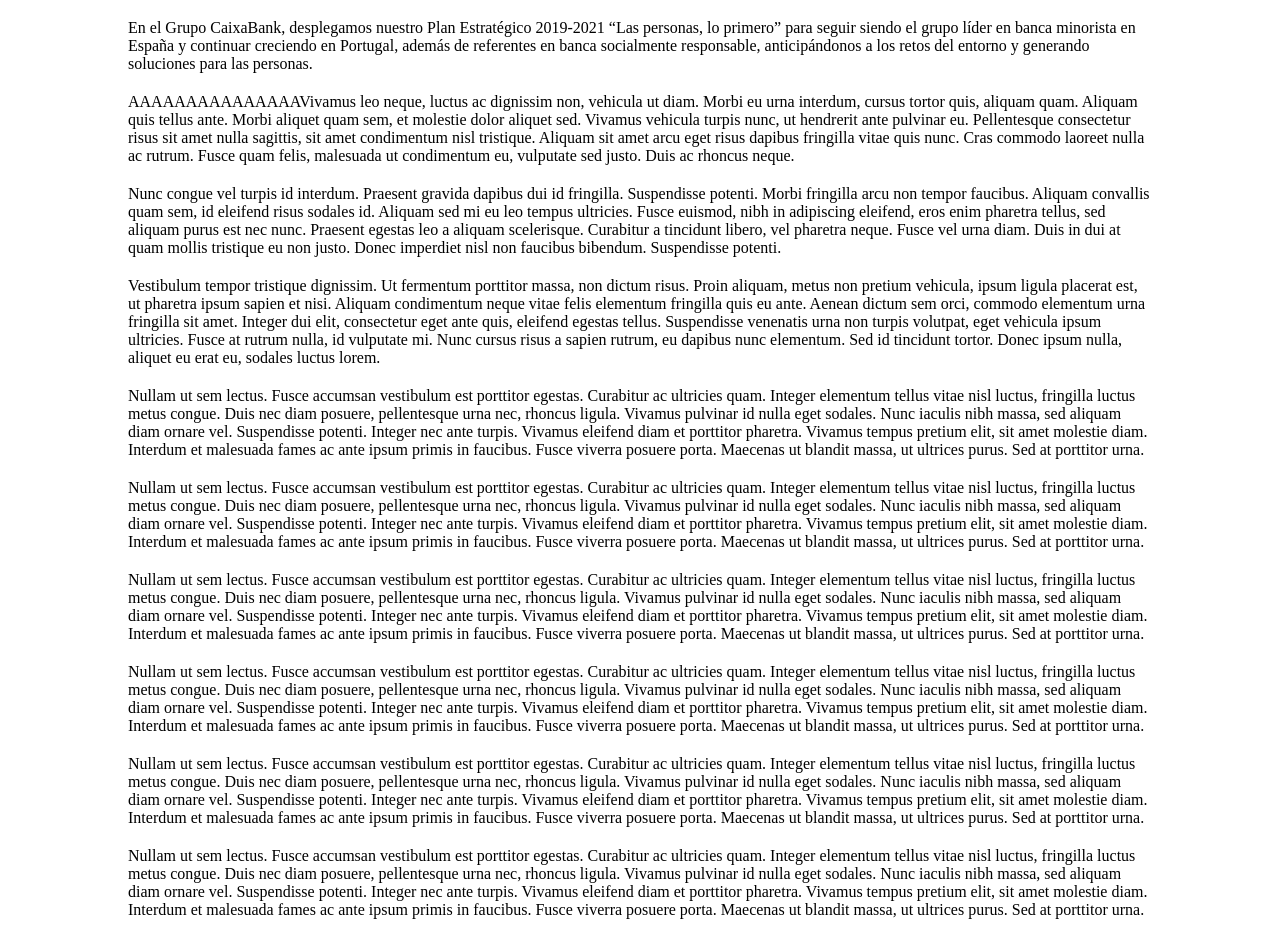
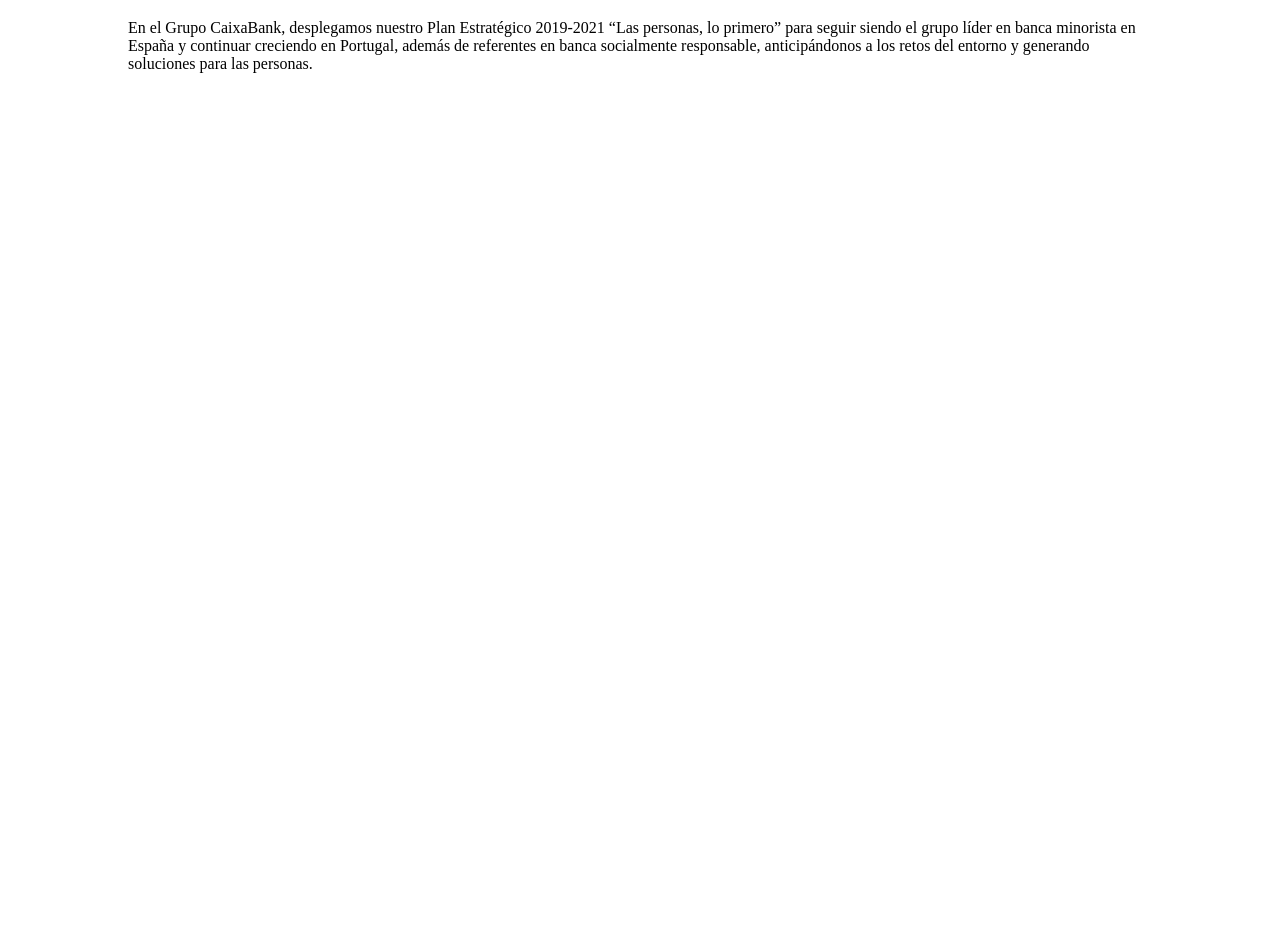
Before and after one commit to miguel7gl/miguel7gl.github.io, a plain HTML site: page quienes-somos.html in a window 1280 px wide. Shown: the part 81-1020 px from the top of the page. After the commit the page ends 800 px from the top, so only its background shows below. Drawn offline with Linux system fonts and the light colour scheme.

Commit message:
03/02/2022

```diff
--- a/quienes-somos.html
+++ b/quienes-somos.html
@@ -29,23 +29,6 @@
 
             <p>En el Grupo CaixaBank, desplegamos nuestro Plan Estratégico 2019-2021 “Las personas, lo primero” para seguir siendo el grupo líder en banca minorista en España y continuar creciendo en Portugal, además de referentes en banca socialmente responsable, anticipándonos a los retos del entorno y generando soluciones para las personas.</p>
 
-            <p>AAAAAAAAAAAAAAAVivamus leo neque, luctus ac dignissim non, vehicula ut diam. Morbi eu urna interdum, cursus tortor quis, aliquam quam. Aliquam quis tellus ante. Morbi aliquet quam sem, et molestie dolor aliquet sed. Vivamus vehicula turpis nunc, ut hendrerit ante pulvinar eu. Pellentesque consectetur risus sit amet nulla sagittis, sit amet condimentum nisl tristique. Aliquam sit amet arcu eget risus dapibus fringilla vitae quis nunc. Cras commodo laoreet nulla ac rutrum. Fusce quam felis, malesuada ut condimentum eu, vulputate sed justo. Duis ac rhoncus neque.</p>
-
-            <p>Nunc congue vel turpis id interdum. Praesent gravida dapibus dui id fringilla. Suspendisse potenti. Morbi fringilla arcu non tempor faucibus. Aliquam convallis quam sem, id eleifend risus sodales id. Aliquam sed mi eu leo tempus ultricies. Fusce euismod, nibh in adipiscing eleifend, eros enim pharetra tellus, sed aliquam purus est nec nunc. Praesent egestas leo a aliquam scelerisque. Curabitur a tincidunt libero, vel pharetra neque. Fusce vel urna diam. Duis in dui at quam mollis tristique eu non justo. Donec imperdiet nisl non faucibus bibendum. Suspendisse potenti.</p>
-
-            <p>Vestibulum tempor tristique dignissim. Ut fermentum porttitor massa, non dictum risus. Proin aliquam, metus non pretium vehicula, ipsum ligula placerat est, ut pharetra ipsum sapien et nisi. Aliquam condimentum neque vitae felis elementum fringilla quis eu ante. Aenean dictum sem orci, commodo elementum urna fringilla sit amet. Integer dui elit, consectetur eget ante quis, eleifend egestas tellus. Suspendisse venenatis urna non turpis volutpat, eget vehicula ipsum ultricies. Fusce at rutrum nulla, id vulputate mi. Nunc cursus risus a sapien rutrum, eu dapibus nunc elementum. Sed id tincidunt tortor. Donec ipsum nulla, aliquet eu erat eu, sodales luctus lorem.</p>
-
-            <p>Nullam ut sem lectus. Fusce accumsan vestibulum est porttitor egestas. Curabitur ac ultricies quam. Integer elementum tellus vitae nisl luctus, fringilla luctus metus congue. Duis nec diam posuere, pellentesque urna nec, rhoncus ligula. Vivamus pulvinar id nulla eget sodales. Nunc iaculis nibh massa, sed aliquam diam ornare vel. Suspendisse potenti. Integer nec ante turpis. Vivamus eleifend diam et porttitor pharetra. Vivamus tempus pretium elit, sit amet molestie diam. Interdum et malesuada fames ac ante ipsum primis in faucibus. Fusce viverra posuere porta. Maecenas ut blandit massa, ut ultrices purus. Sed at porttitor urna. </p>
-
-            <p>Nullam ut sem lectus. Fusce accumsan vestibulum est porttitor egestas. Curabitur ac ultricies quam. Integer elementum tellus vitae nisl luctus, fringilla luctus metus congue. Duis nec diam posuere, pellentesque urna nec, rhoncus ligula. Vivamus pulvinar id nulla eget sodales. Nunc iaculis nibh massa, sed aliquam diam ornare vel. Suspendisse potenti. Integer nec ante turpis. Vivamus eleifend diam et porttitor pharetra. Vivamus tempus pretium elit, sit amet molestie diam. Interdum et malesuada fames ac ante ipsum primis in faucibus. Fusce viverra posuere porta. Maecenas ut blandit massa, ut ultrices purus. Sed at porttitor urna. </p>
-
-            <p>Nullam ut sem lectus. Fusce accumsan vestibulum est porttitor egestas. Curabitur ac ultricies quam. Integer elementum tellus vitae nisl luctus, fringilla luctus metus congue. Duis nec diam posuere, pellentesque urna nec, rhoncus ligula. Vivamus pulvinar id nulla eget sodales. Nunc iaculis nibh massa, sed aliquam diam ornare vel. Suspendisse potenti. Integer nec ante turpis. Vivamus eleifend diam et porttitor pharetra. Vivamus tempus pretium elit, sit amet molestie diam. Interdum et malesuada fames ac ante ipsum primis in faucibus. Fusce viverra posuere porta. Maecenas ut blandit massa, ut ultrices purus. Sed at porttitor urna. </p>
-
-            <p>Nullam ut sem lectus. Fusce accumsan vestibulum est porttitor egestas. Curabitur ac ultricies quam. Integer elementum tellus vitae nisl luctus, fringilla luctus metus congue. Duis nec diam posuere, pellentesque urna nec, rhoncus ligula. Vivamus pulvinar id nulla eget sodales. Nunc iaculis nibh massa, sed aliquam diam ornare vel. Suspendisse potenti. Integer nec ante turpis. Vivamus eleifend diam et porttitor pharetra. Vivamus tempus pretium elit, sit amet molestie diam. Interdum et malesuada fames ac ante ipsum primis in faucibus. Fusce viverra posuere porta. Maecenas ut blandit massa, ut ultrices purus. Sed at porttitor urna. </p>
-
-            <p>Nullam ut sem lectus. Fusce accumsan vestibulum est porttitor egestas. Curabitur ac ultricies quam. Integer elementum tellus vitae nisl luctus, fringilla luctus metus congue. Duis nec diam posuere, pellentesque urna nec, rhoncus ligula. Vivamus pulvinar id nulla eget sodales. Nunc iaculis nibh massa, sed aliquam diam ornare vel. Suspendisse potenti. Integer nec ante turpis. Vivamus eleifend diam et porttitor pharetra. Vivamus tempus pretium elit, sit amet molestie diam. Interdum et malesuada fames ac ante ipsum primis in faucibus. Fusce viverra posuere porta. Maecenas ut blandit massa, ut ultrices purus. Sed at porttitor urna. </p>
-
-            <p>Nullam ut sem lectus. Fusce accumsan vestibulum est porttitor egestas. Curabitur ac ultricies quam. Integer elementum tellus vitae nisl luctus, fringilla luctus metus congue. Duis nec diam posuere, pellentesque urna nec, rhoncus ligula. Vivamus pulvinar id nulla eget sodales. Nunc iaculis nibh massa, sed aliquam diam ornare vel. Suspendisse potenti. Integer nec ante turpis. Vivamus eleifend diam et porttitor pharetra. Vivamus tempus pretium elit, sit amet molestie diam. Interdum et malesuada fames ac ante ipsum primis in faucibus. Fusce viverra posuere porta. Maecenas ut blandit massa, ut ultrices purus. Sed at porttitor urna. </p>
           </section>
     </body>
 
```
